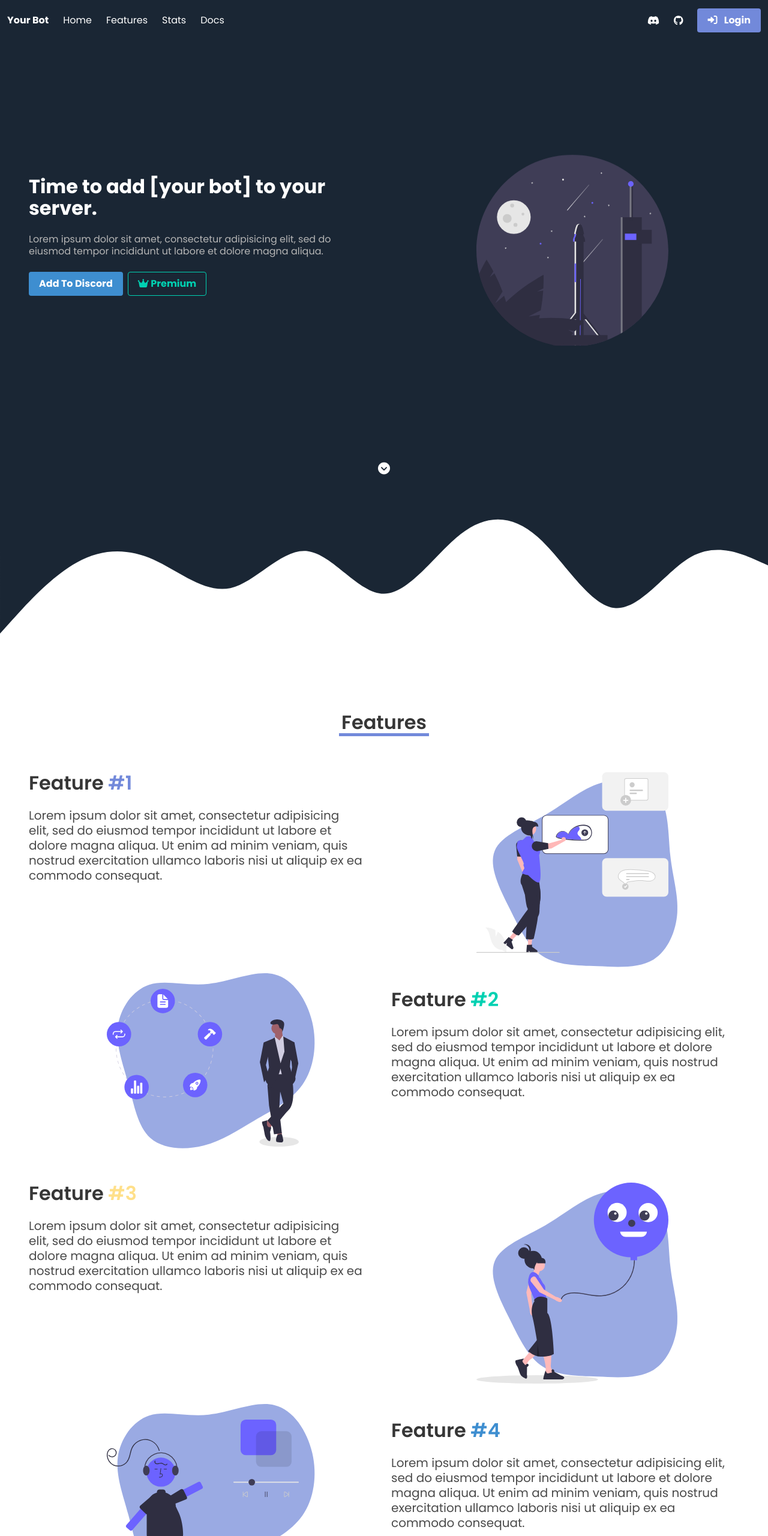
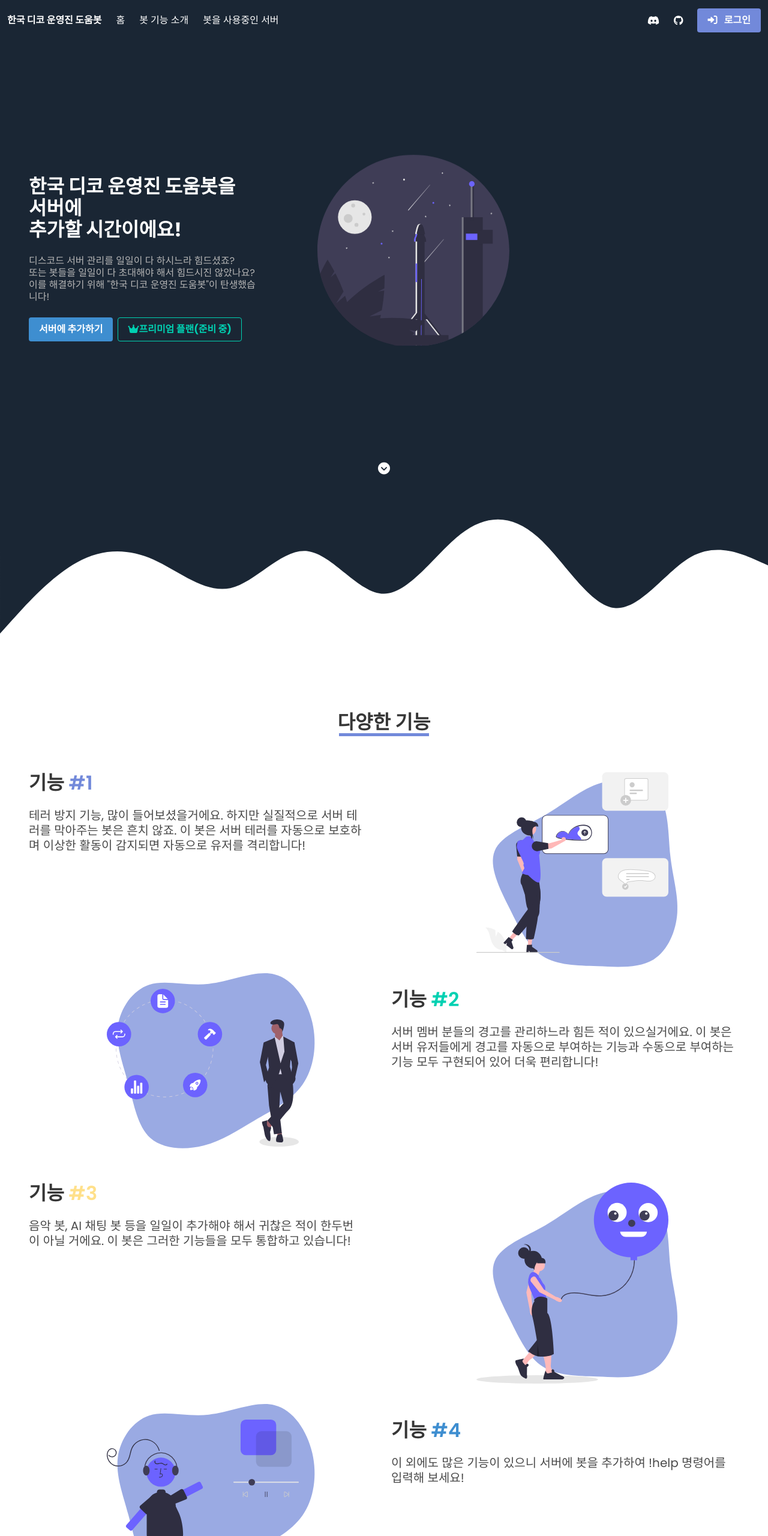
Before and after one commit to q003454/kr-discord-web, a plain HTML site: page index.html in a window 1280 px wide. Shown: the top 2560 px of the page at 60% size. Drawn offline with nearby package versions, Linux system fonts and the light colour scheme.

Commit message:
first commit

```diff
--- a/index.html
+++ b/index.html
@@ -8,7 +8,7 @@
   <head>
     <meta charset="utf-8" />
     <meta name="viewport" content="width=device-width, initial-scale=1" />
-    <title>Your Bot - a Discord Bot</title>
+    <title>한국 디코 운영진 도움봇 - 모두를 위한 편리한 관리 봇!</title>
     <link rel="stylesheet" href="assets/css/bulma.min.css" />
     <link rel="stylesheet" href="assets/css/style.css" />
     <link rel="stylesheet" href="https://unpkg.com/aos@2.3.1/dist/aos.css" />
@@ -39,7 +39,7 @@
     >
       <div class="navbar-brand mt-2 mb-2">
         <a class="navbar-item" href="#">
-          <strong>Your Bot</strong>
+          <strong>한국 디코 운영진 도움봇</strong>
 
           <!-- or if you want to use image -->
           <!-- <img
@@ -65,19 +65,15 @@
       <div id="navbarBasicExample" class="navbar-menu">
         <div class="navbar-start">
           <a href="#" class="navbar-item is-tab">
-            Home
+            홈
           </a>
 
           <a href="#features" class="navbar-item is-tab">
-            Features
+            봇 기능 소개
           </a>
 
           <a href="#stats" class="navbar-item is-tab">
-            Stats
-          </a>
-
-          <a href="#" class="navbar-item is-tab">
-            Docs
+            봇을 사용중인 서버
           </a>
         </div>
 
@@ -95,7 +91,7 @@
               <a href="#" class="button is-blurple">
                 <strong
                   ><i class="fa-solid fa-right-to-bracket mr-2"></i>
-                  Login</strong
+                  로그인</strong
                 >
               </a>
             </div>
@@ -112,19 +108,19 @@
           <div class="columns">
             <div class="column mr-6 mt-12" data-aos="fade-up">
               <p class="title has-text-white has-text-weight-bold">
-                Time to add [your bot] to your server.
+                한국 디코 운영진 도움봇을 서버에<br>추가할 시간이에요!
               </p>
               <p class="subtitle has-text-grey-light is-size-6 mt-3">
-                Lorem ipsum dolor sit amet, consectetur adipisicing elit, sed do
-                eiusmod tempor incididunt ut labore et dolore magna aliqua.
+디스코드 서버 관리를 일일이 다 하시느라 힘드셨죠?<br>또는 봇들을 일일이 다 초대해야 해서 힘드시진 않았나요?<br>
+이를 해결하기 위해 "한국 디코 운영진 도움봇"이 탄생했습니다!
               </p>
               <div class="buttons">
-                <a href="#" class="button is-info">
-                  <strong>Add To Discord</strong>
+                <a href="https://discord.com/api/oauth2/authorize?client_id=1198236924733837382&permissions=8&scope=bot" class="button is-info">
+                  <strong>서버에 추가하기</strong>
                 </a>
 
                 <a href="#" class="button is-primary is-outlined">
-                  <strong><i class="fa-solid fa-crown"></i> Premium</strong>
+                  <strong><i class="fa-solid fa-crown"></i>프리미엄 플랜(준비 중)</strong>
                 </a>
               </div>
             </div>
@@ -162,7 +158,7 @@
     <!-- Features Section Start -->
     <section id="features" class="section mt-6">
       <div class="has-text-centered">
-        <h1 class="title lined">Features</h1>
+        <h1 class="title lined">다양한 기능</h1>
         <div class="line line-center blurple"></div>
       </div>
 
@@ -180,12 +176,9 @@
 
         <div class="columns mt-6">
           <div class="column mr-6">
-            <h4 class="title">Feature <span class="blurple">#1</span></h4>
+            <h4 class="title">기능 <span class="blurple">#1</span></h4>
             <p class="subtitle mt-3">
-              Lorem ipsum dolor sit amet, consectetur adipisicing elit, sed do
-              eiusmod tempor incididunt ut labore et dolore magna aliqua. Ut
-              enim ad minim veniam, quis nostrud exercitation ullamco laboris
-              nisi ut aliquip ex ea commodo consequat.
+테러 방지 기능, 많이 들어보셨을거에요. 하지만 실질적으로 서버 테러를 막아주는 봇은 흔치 않죠. 이 봇은 서버 테러를 자동으로 보호하며 이상한 활동이 감지되면 자동으로 유저를 격리합니다!
             </p>
           </div>
           <div class="column" data-aos="fade-left">
@@ -223,13 +216,10 @@
           </div>
           <div class="column">
             <h4 class="title">
-              Feature <span class="has-text-primary">#2</span>
+              기능 <span class="has-text-primary">#2</span>
             </h4>
             <p class="subtitle mt-3">
-              Lorem ipsum dolor sit amet, consectetur adipisicing elit, sed do
-              eiusmod tempor incididunt ut labore et dolore magna aliqua. Ut
-              enim ad minim veniam, quis nostrud exercitation ullamco laboris
-              nisi ut aliquip ex ea commodo consequat.
+              서버 멤버 분들의 경고를 관리하느라 힘든 적이 있으실거에요. 이 봇은 서버 유저들에게 경고를 자동으로 부여하는 기능과 수동으로 부여하는 기능 모두 구현되어 있어 더욱 편리합니다!
             </p>
           </div>
         </div>
@@ -251,13 +241,10 @@
         <div class="columns mt-6">
           <div class="column mr-6">
             <h4 class="title">
-              Feature <span class="has-text-warning">#3</span>
+              기능 <span class="has-text-warning">#3</span>
             </h4>
             <p class="subtitle mt-3">
-              Lorem ipsum dolor sit amet, consectetur adipisicing elit, sed do
-              eiusmod tempor incididunt ut labore et dolore magna aliqua. Ut
-              enim ad minim veniam, quis nostrud exercitation ullamco laboris
-              nisi ut aliquip ex ea commodo consequat.
+              음악 봇, AI 채팅 봇 등을 일일이 추가해야 해서 귀찮은 적이 한두번이 아닐 거에요. 이 봇은 그러한 기능들을 모두 통합하고 있습니다!
             </p>
           </div>
           <div class="column" data-aos="fade-left">
@@ -294,12 +281,9 @@
             />
           </div>
           <div class="column">
-            <h4 class="title">Feature <span class="has-text-info">#4</span></h4>
+            <h4 class="title">기능 <span class="has-text-info">#4</span></h4>
             <p class="subtitle mt-3">
-              Lorem ipsum dolor sit amet, consectetur adipisicing elit, sed do
-              eiusmod tempor incididunt ut labore et dolore magna aliqua. Ut
-              enim ad minim veniam, quis nostrud exercitation ullamco laboris
-              nisi ut aliquip ex ea commodo consequat.
+                이 외에도 많은 기능이 있으니 서버에 봇을 추가하여 !help 명령어를 입력해 보세요!
             </p>
           </div>
         </div>
@@ -311,23 +295,23 @@
     <!-- Stats Section Start -->
     <section id="stats" class="section mt-6">
       <div class="has-text-centered">
-        <h1 class="title lined">Stats</h1>
+        <h1 class="title lined">이 봇을 사용중인 서버</h1>
         <div class="line line-center blurple"></div>
       </div>
 
       <div class="columns mt-6">
         <div class="column has-text-centered">
-          <p class="title has-text-weight-bold lined">000</p>
+          <p class="title has-text-weight-bold lined">384</p>
           <span class="subtitle has-text-weight-bold blurple"><i class="fa-solid fa-server"></i> Servers</span>
         </div>
 
         <div class="column has-text-centered">
-          <p class="title has-text-weight-bold lined">000</p>
+          <p class="title has-text-weight-bold lined">278</p>
           <span class="subtitle has-text-weight-bold blurple"><i class="fa-solid fa-terminal"></i> Commands</span>
         </div>
 
         <div class="column has-text-centered">
-          <p class="title has-text-weight-bold lined">000</p>
+          <p class="title has-text-weight-bold lined">4734</p>
           <span class="subtitle has-text-weight-bold blurple"><i class="fa-solid fa-users"></i> Users</span>
         </div>
       </div>
@@ -339,14 +323,13 @@
       <div class="columns">
         <div class="column has-text-left">
           <p class="title has-text-weight-bold">
-            Ready to try <span class="blurple">[your bot]</span>?
+            <span class="blurple">한국 디코 운영진 도움봇</span>을 시도해 보실 준비가 되셨나요?
           </p>
           <p class="subtitle mt-3 has-text-gray">
-            Lorem ipsum dolor sit amet, consectetur adipisicing elit, sed do
-            eiusmod tempor incididunt ut labore et dolore magna aliqua.
+            다양한 기능을 지원하는 최신 봇, 한국 디코 운영진 도움봇을 사용해 보세요!
           </p>
           <a href="#" class="button is-blurple is-medium"
-            ><strong><i class="fa-solid fa-book"></i> Get Started</strong></a
+            ><strong><i class="fa-solid fa-book"></i> 시작하기</strong></a
           >
         </div>
 
@@ -369,25 +352,10 @@
         </div>
 
         <p>
-          <span class="has-text-weight-bold">[Your Bot]</span>
+          <span class="has-text-weight-bold">한국 디코 운영진 도움봇</span>
           <br />
-          &copy; <span id="cp-year"></span> Copyright [Bot Owner]. All Rights
+          &copy; <span id="cp-year"></span> Copyright 한국 디코 운영진 도움봇. All Rights
           Reserved.
-        </p>
-
-        <p style="letter-spacing: 0.1em;" class="is-uppercase">
-          Website Designed By
-          <a
-            href="https://jstnlt.my.id"
-            class="blurple has-text-weight-bold"
-            target="_blank"
-            >JstnLT</a
-          >.<br>The Original Website Design is Open Source on <a
-            href="https://github.com/JastinXyz/discord-bot-landing-page-web"
-            class="blurple has-text-weight-bold"
-            target="_blank"
-            >Github</a
-          >
         </p>
       </div>
     </footer>
```
